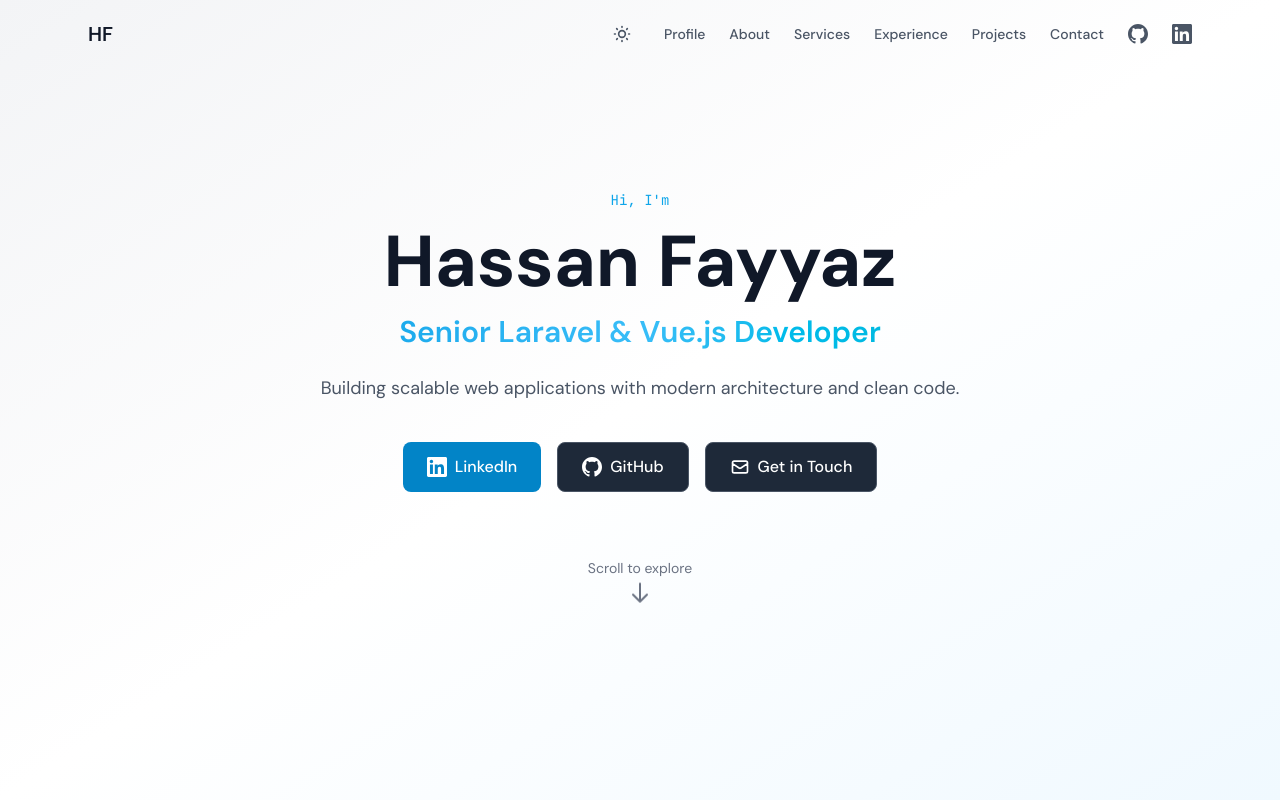
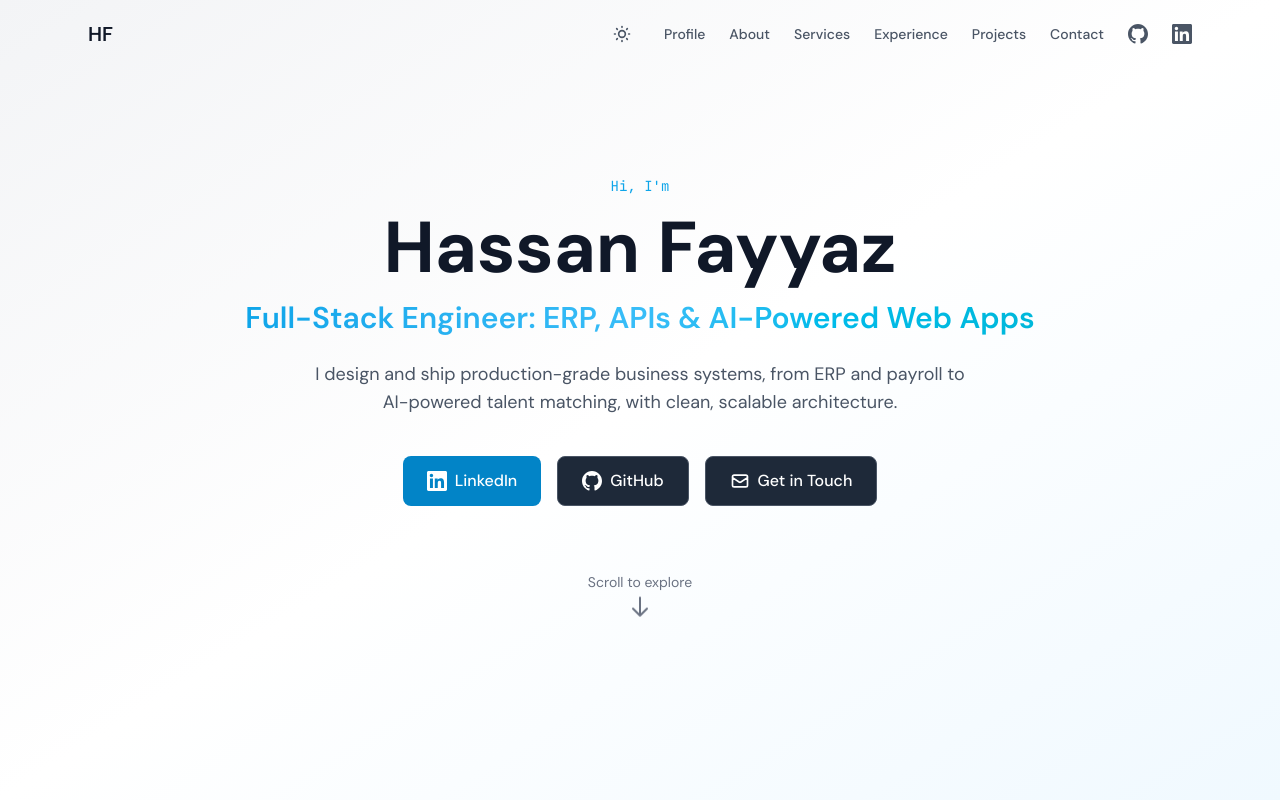
Before and after one commit to hassanfayyaz19/portfolio, a Vue app: page / in a window 1280 px wide. Shown: the top 800 px of the page. Built offline with nearby package versions, Linux system fonts and the light colour scheme.

Commit message:
updated the tagline

```diff
--- a/index.html
+++ b/index.html
@@ -4,7 +4,7 @@
     <meta charset="UTF-8" />
     <link rel="icon" type="image/svg+xml" href="/favicon.svg" />
     <meta name="viewport" content="width=device-width, initial-scale=1.0" />
-    <meta name="description" content="Hassan Fayyaz - Senior Laravel & Vue.js Developer | Full-stack developer specializing in Laravel, Vue.js, and modern web applications" />
+    <meta name="description" content="Hassan Fayyaz - Full-Stack Engineer: ERP, APIs &amp; AI-Powered Web Apps | Building scalable business systems with Laravel, Vue.js, PostgreSQL, and OpenAI" />
     <title>Hassan Fayyaz | Laravel & Vue.js Developer</title>
     <link rel="preconnect" href="https://fonts.googleapis.com">
     <link rel="preconnect" href="https://fonts.gstatic.com" crossorigin>
--- a/src/data/portfolio.js
+++ b/src/data/portfolio.js
@@ -6,14 +6,14 @@ export const socialLinks = {
 
 export const hero = {
   name: 'Hassan Fayyaz',
-  title: 'Senior Laravel & Vue.js Developer',
-  tagline: 'Building scalable web applications with modern architecture and clean code.',
+  title: 'Full-Stack Engineer: ERP, APIs & AI-Powered Web Apps',
+  tagline: 'I design and ship production-grade business systems, from ERP and payroll to AI-powered talent matching, with clean, scalable architecture.',
 }
 
 export const profile = {
   image: '/images/profile.jpg',
   name: 'Hassan Fayyaz',
-  title: 'Senior Laravel & Vue.js Developer',
+  title: 'Full-Stack Engineer: ERP, APIs & AI-Powered Web Apps',
   location: 'Lahore, Pakistan',
   tagline: 'Full-stack developer with 5+ years building scalable web applications.',
   resumeUrl: '', // Add your resume PDF URL, e.g. '/resume.pdf'
```
